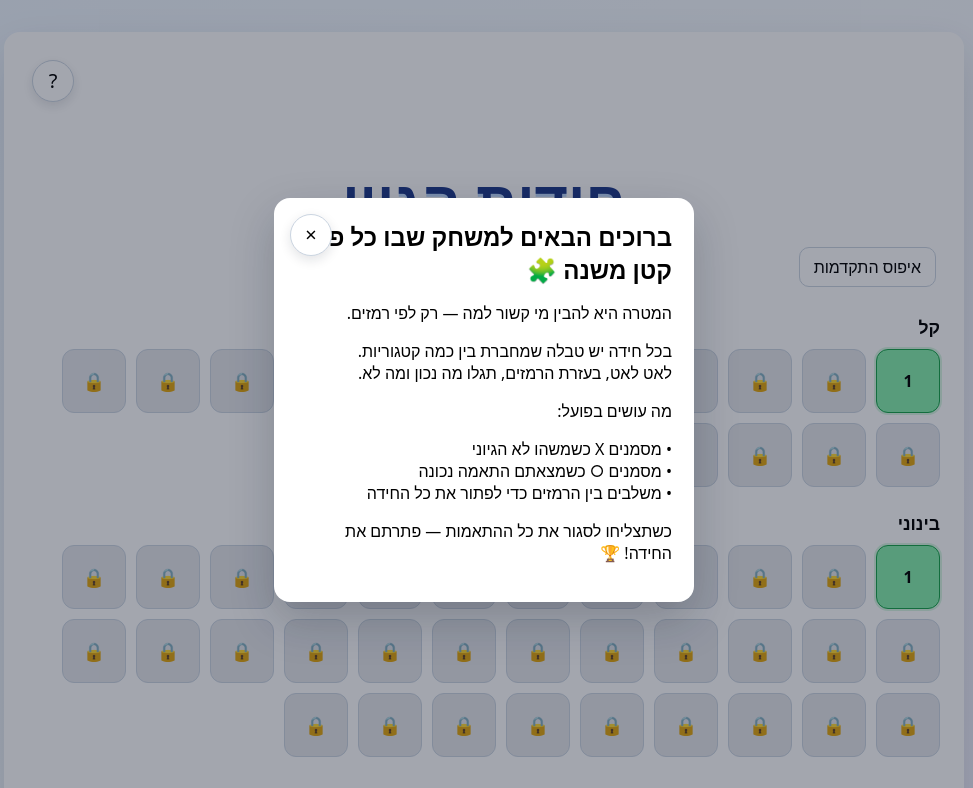
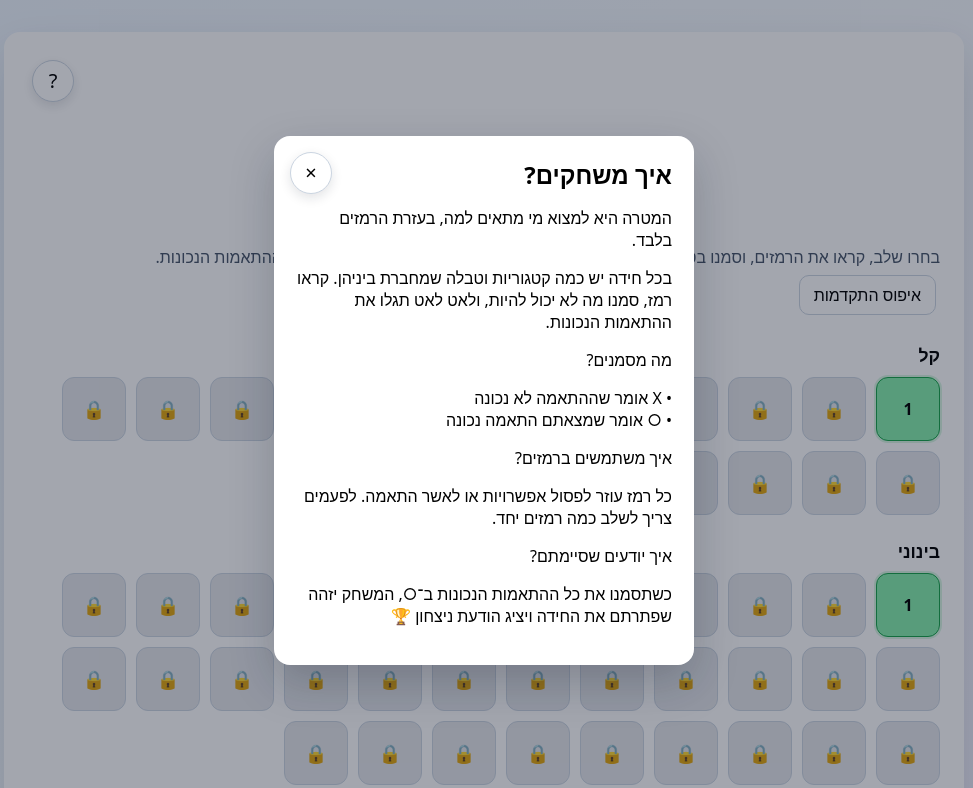
Before and after one commit to yaelimord-source/logic-puzzle-game, a website: page index.html in a window 1280 px wide. Both pictures are taken after a click on the button "איך משחקים?". Shown: the top 788 px of the page, without its empty margins (156-1129 px from the left). Drawn offline with Linux system fonts and the light colour scheme.

Commit message:
Improve onboarding

```diff
--- a/index.html
+++ b/index.html
@@ -105,6 +105,8 @@
     }
 
     #story,
+    #onboarding,
+    #grid-instructions,
     #check-message,
     #clues,
     #level-list,
@@ -121,6 +123,13 @@
       font-size: 1.1rem;
       line-height: 1.7;
       padding: 14px 16px;
+    }
+
+    #onboarding,
+    #grid-instructions {
+      color: #475569;
+      line-height: 1.6;
+      text-align: right;
     }
 
     #controls {
@@ -431,6 +440,7 @@
       <button id="help-button" class="icon-button" type="button" title="איך משחקים?" aria-label="איך משחקים?">?</button>
       <div class="logo-space"></div>
       <h1 id="level-title" class="game-title"></h1>
+      <div id="onboarding">בחרו שלב, קראו את הרמזים, וסמנו בטבלה מה לא אפשרי ומה כן מתאים. המטרה היא למצוא את כל ההתאמות הנכונות.</div>
     </div>
       <button id="reset-progress-button" type="button">איפוס התקדמות</button>
       <div id="level-list"></div>
@@ -446,6 +456,7 @@
         <button id="undo-button" class="icon-button" type="button" title="חזור" aria-label="חזור">↶</button>
         <button id="hint-button" class="icon-button" type="button" title="רמז" aria-label="רמז">💡</button>
       </div>
+      <div id="grid-instructions">לחיצה ראשונה = X, לחיצה שנייה = ○, לחיצה שלישית = ניקוי</div>
       <table id="puzzle-grid" dir="ltr"></table>
       <div id="check-message" aria-live="polite"></div>
       <div id="clues"></div>
@@ -462,12 +473,15 @@
   <div id="help-overlay" role="dialog" aria-modal="true" aria-labelledby="help-title">
     <div id="help-modal">
       <button id="help-close-button" class="icon-button" type="button" title="סגירה" aria-label="סגירה">×</button>
-      <h2 id="help-title">ברוכים הבאים למשחק שבו כל פרט קטן משנה 🧩</h2>
-      <p>המטרה היא להבין מי קשור למה — רק לפי רמזים.</p>
-      <p>בכל חידה יש טבלה שמחברת בין כמה קטגוריות.<br>לאט לאט, בעזרת הרמזים, תגלו מה נכון ומה לא.</p>
-      <p>מה עושים בפועל:</p>
-      <p>• מסמנים X כשמשהו לא הגיוני<br>• מסמנים ○ כשמצאתם התאמה נכונה<br>• משלבים בין הרמזים כדי לפתור את כל החידה</p>
-      <p>כשתצליחו לסגור את כל ההתאמות — פתרתם את החידה! 🏆</p>
+      <h2 id="help-title">איך משחקים?</h2>
+      <p>המטרה היא למצוא מי מתאים למה, בעזרת הרמזים בלבד.</p>
+      <p>בכל חידה יש כמה קטגוריות וטבלה שמחברת ביניהן. קראו רמז, סמנו מה לא יכול להיות, ולאט לאט תגלו את ההתאמות הנכונות.</p>
+      <p>מה מסמנים?</p>
+      <p>• X אומר שההתאמה לא נכונה<br>• ○ אומר שמצאתם התאמה נכונה</p>
+      <p>איך משתמשים ברמזים?</p>
+      <p>כל רמז עוזר לפסול אפשרויות או לאשר התאמה. לפעמים צריך לשלב כמה רמזים יחד.</p>
+      <p>איך יודעים שסיימתם?</p>
+      <p>כשתסמנו את כל ההתאמות הנכונות ב־○, המשחק יזהה שפתרתם את החידה ויציג הודעת ניצחון 🏆</p>
     </div>
   </div>
 
```
